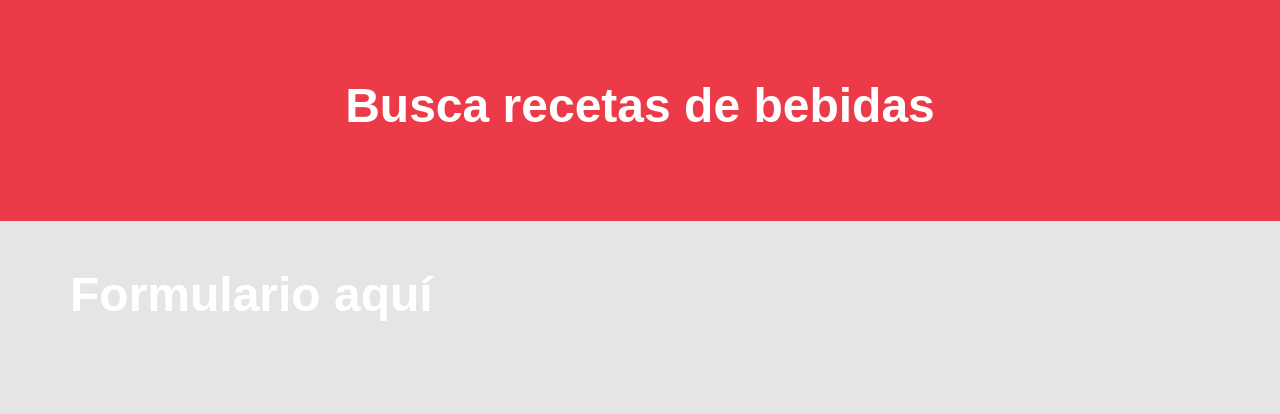
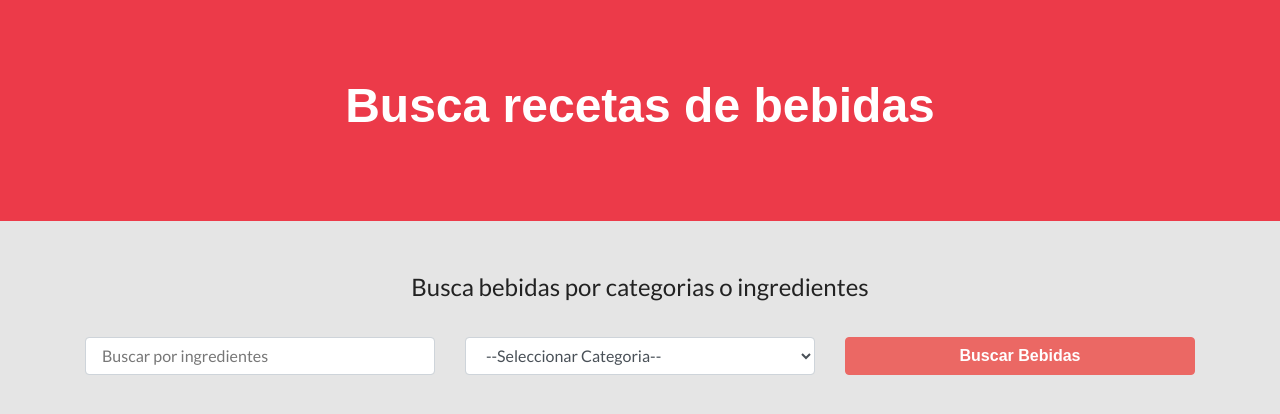
Before and after one commit to maxivalenzano/bebidas_react, a React (Create React App) app: page / in a window 1280 px wide. Shown: the top 414 px of the page. Built offline with nearby package versions, Linux system fonts and the light colour scheme; a web font is replaced by a local one.

Commit message:
agregando el formulario

```diff
--- a/src/components/Formulario.js
+++ b/src/components/Formulario.js
@@ -2,7 +2,39 @@
 
 const Formulario = () => {
     return (
-        <h1>Formulario aquí</h1>
+        <form
+            className="col-12"
+        >
+            <fieldset className="text-center">
+                <legend>Busca bebidas por categorias o ingredientes</legend>
+            </fieldset>
+
+            <div className="row mt-4">
+                <div className="col-md-4">
+                    <input
+                        name="Nombre"
+                        className="form-control"
+                        type="text"
+                        placeholder="Buscar por ingredientes"
+                    />
+                </div>
+                <div className="col-md-4">
+                    <select
+                        className="form-control"
+                        name="categoria"
+                    >
+                        <option value="">--Seleccionar Categoria--</option>
+                    </select>
+                </div>
+                <div className="col-md-4">
+                    <input
+                        type="submit"
+                        className="btn btn-block btn-primary"
+                        value="Buscar Bebidas"
+                    />
+                </div>
+            </div>
+        </form>
      );
 }
 
```
